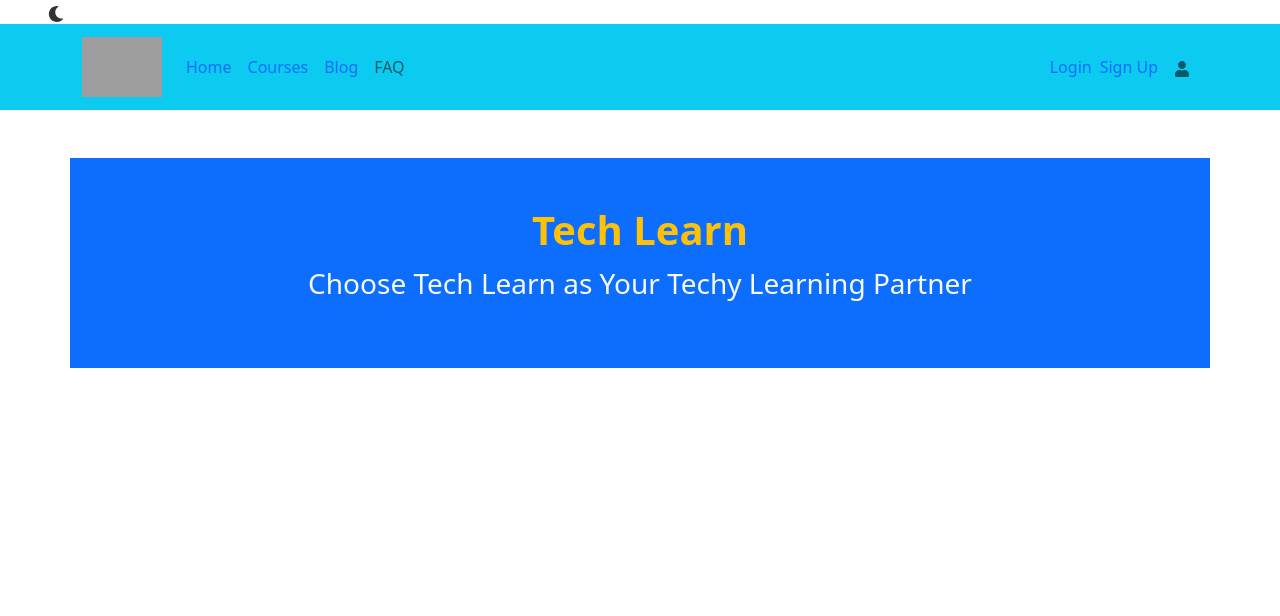
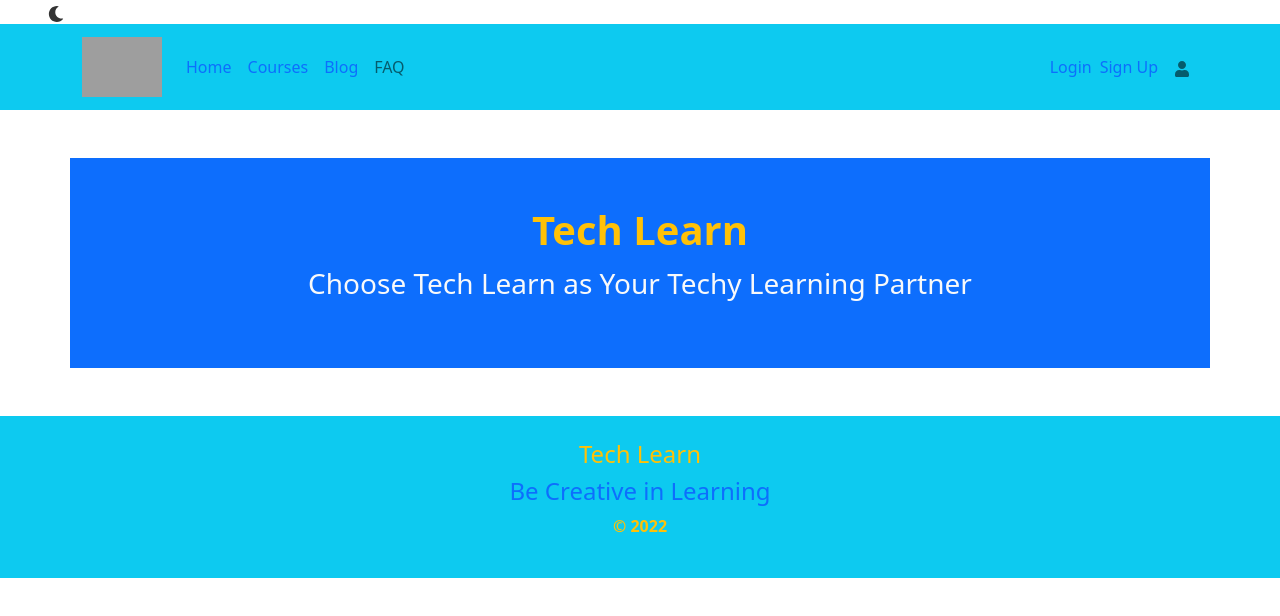
Before and after one commit to salmamouri/tech-learn-client, a React (Create React App) app: page / in a window 1280 px wide. Shown: the top 616 px of the page. Built offline with nearby package versions, Linux system fonts and the light colour scheme; no server answers; grey boxes are pictures that could not be loaded; the HTML template or start-up script is replaced by a standard one.

Commit message:
footer & loading added

```diff
--- a/src/Pages/Home/Home.js
+++ b/src/Pages/Home/Home.js
@@ -3,7 +3,7 @@ import { Container } from "react-bootstrap";
 
 const Home = () => {
   return (
-    <Container className="bg-primary m-5 p-5 mx-auto">
+    <Container className="bg-primary m-5 p-5 mx-auto mt-5">
       <h3 className="text-center text-warning fs-1 fw-bold">Tech Learn</h3>
       <p className="text-center text-light fs-3 fw-semoibold">
         Choose Tech Learn as Your Techy Learning Partner
--- a/src/Pages/Shared/Footer/Footer.js
+++ b/src/Pages/Shared/Footer/Footer.js
@@ -2,8 +2,10 @@ import React from "react";
 
 const Footer = () => {
   return (
-    <div>
-      <h3>Footer</h3>
+    <div className="bg-info  p-4 mt-5">
+      <h5 className="text-warning text-center fs-4">Tech Learn</h5>
+      <h4 className=" text-primary text-center">Be Creative in Learning</h4>
+      <p className="text-warning text-center fw-bold">&copy; 2022</p>
     </div>
   );
 };
--- a/src/PrivateRoute/PrivateRoute.js
+++ b/src/PrivateRoute/PrivateRoute.js
@@ -1,11 +1,17 @@
 import React from "react";
 import { useContext } from "react";
+import { Spinner } from "react-bootstrap";
 import { Navigate, useLocation } from "react-router-dom";
 import { AuthContext } from "../Contexts/AuthProvider";
 
 const PrivateRoute = ({ children }) => {
-  const { user } = useContext(AuthContext);
+  const { user, loading } = useContext(AuthContext);
   const location = useLocation();
+
+  if (loading) {
+    return <Spinner animation="border" variant="primary" />;
+  }
+
   if (!user) {
     return <Navigate to="/login" state={{ from: location }} replace></Navigate>;
   }
--- a/src/layout/Main.js
+++ b/src/layout/Main.js
@@ -1,5 +1,6 @@
 import React from "react";
 import { Outlet } from "react-router-dom";
+import Footer from "../Pages/Shared/Footer/Footer";
 import Header from "../Pages/Shared/Header/Header";
 
 const Main = () => {
@@ -7,6 +8,7 @@ const Main = () => {
     <div>
       <Header></Header>
       <Outlet></Outlet>
+      <Footer></Footer>
     </div>
   );
 };
```
